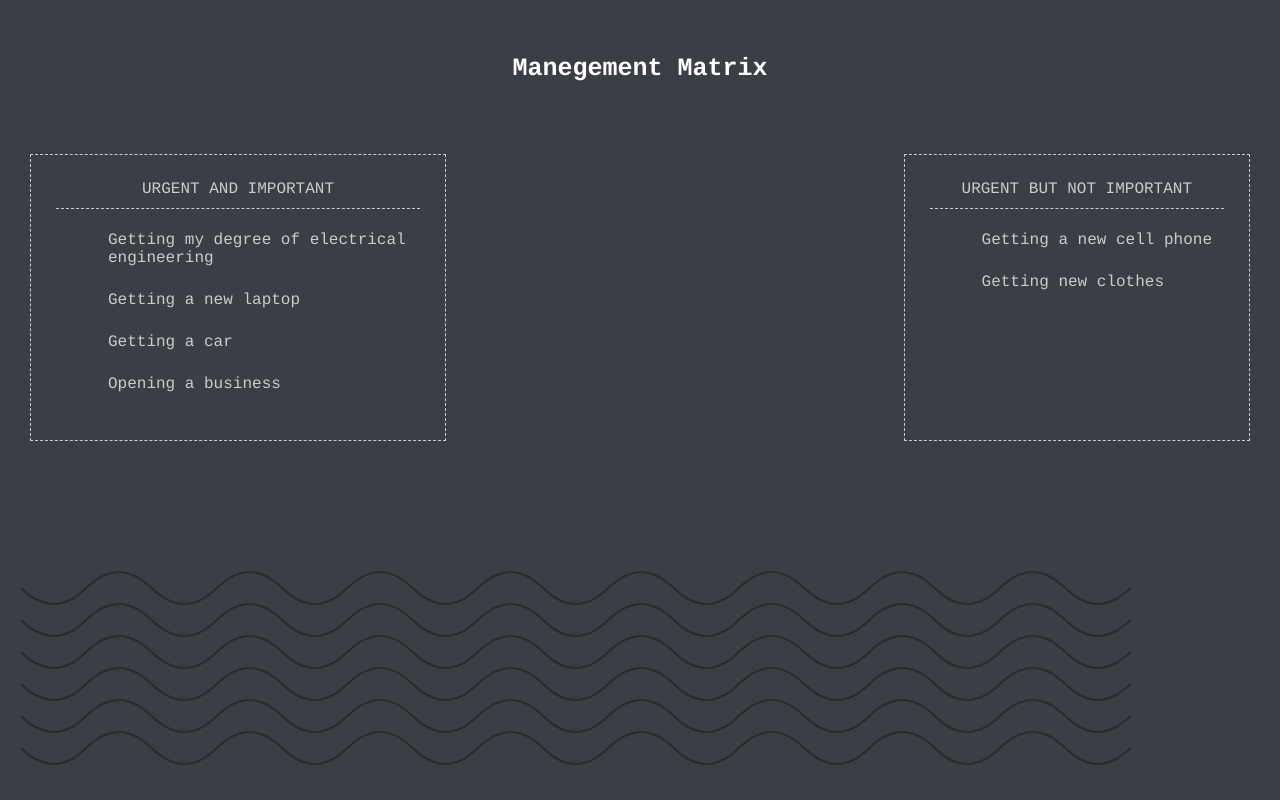
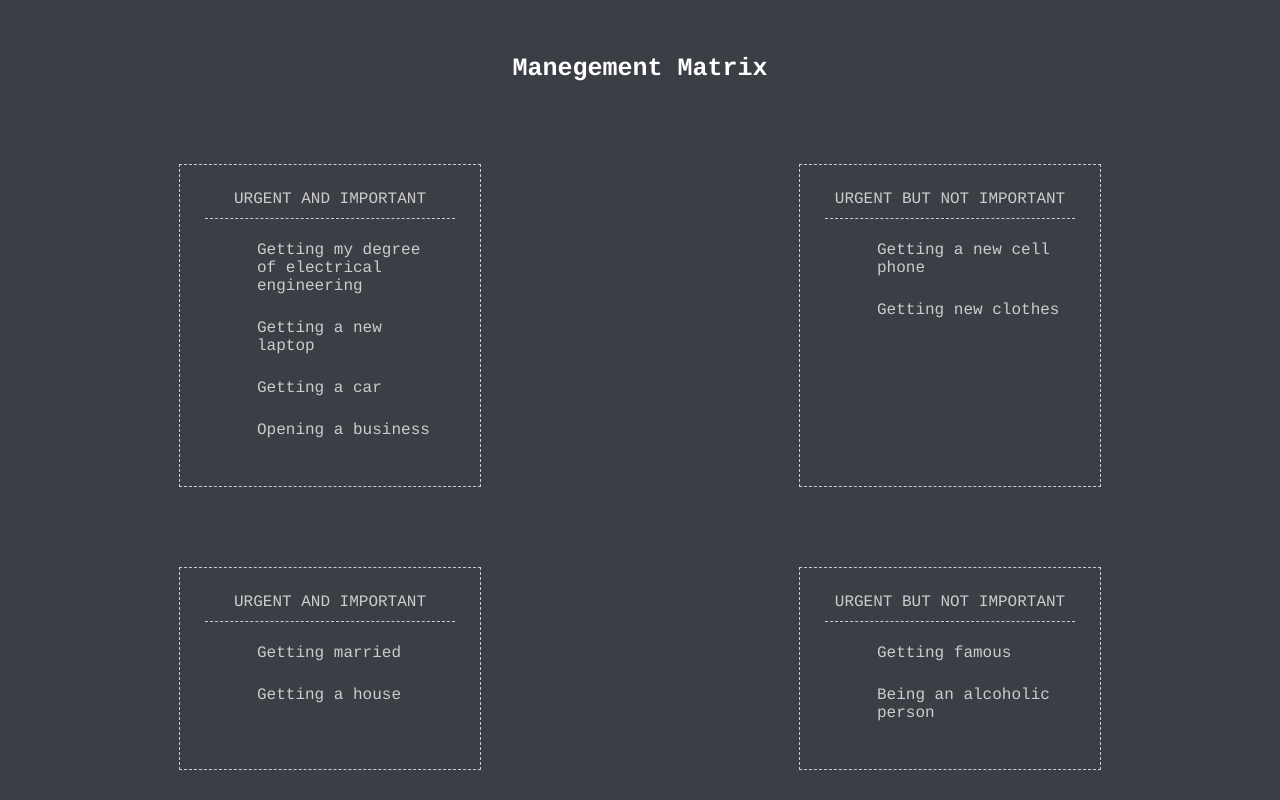
Before and after one commit to Mulelur/rotondwa, a React (Create React App) app: page /what-i-do in a window 1280 px wide. Shown: the part 940-1740 px from the top of the page. Built offline with nearby package versions, Linux system fonts and the light colour scheme.

Commit message:
all fix and res

```diff
--- a/src/components/expertise/index.js
+++ b/src/components/expertise/index.js
@@ -10,7 +10,6 @@ import {
   Row,
   Image,
   Image1,
-  Img,
   Avatar,
   Matrix,
   MatrixBody,
@@ -20,6 +19,7 @@ import {
   MatrixTitleContainer,
   SubjectRow,
   Link,
+  MMRow,
 } from "./styles/expertise";
 
 export default function Expertise({ children, ...restProps }) {
@@ -97,10 +97,6 @@ Expertise.Avatar = function ExpertiseAvatar({ children, ...restProps }) {
   return <Avatar {...restProps}>{children}</Avatar>;
 };
 
-Expertise.Img = function ExpertiseAvatar({ ...restProps }) {
-  return <Img {...restProps} />;
-};
-
 Expertise.SubjectRow = function ExpertiseSubjectRow({
   children,
   ...restProps
@@ -118,3 +114,7 @@ Expertise.MatrixTitleContainer = function ExpertiseMatrixTitleContainer({
 Expertise.Link = function ExpertiseLink({ children, ...restProps }) {
   return <Link {...restProps}>{children}</Link>;
 };
+
+Expertise.MMRow = function ExpertiseMMRow({ children, ...restProps }) {
+  return <MMRow {...restProps}>{children}</MMRow>;
+};
--- a/src/components/expertise/styles/expertise.js
+++ b/src/components/expertise/styles/expertise.js
@@ -135,38 +135,16 @@ export const Image1 = styled.div`
   }
 `;
 
-export const Img = styled.img`
-  position: absolute;
-  top: 0;
-  bottom: 0;
-  left: 0;
-  right: 0;
-  background-repeat: no-repeat;
-  background-position: center;
-  background-size: cover;
-  animation: morph 8s ease-in-out infinite 1s;
-  background-blend-mode: multiply;
-  box-shadow: inset 0 0 0 9px rgb(255 255 255 / 30%);
-
-  @keyframes morph {
-    0% {
-      border-radius: 60% 40% 30% 70%/60% 30% 70% 40%;
-    }
-    50% {
-      border-radius: 30% 60% 70% 40%/50% 60% 30% 60%;
-    }
-    100% {
-      border-radius: 60% 40% 30% 70%/60% 30% 70% 40%;
-    }
-  }
-`;
-
 export const Matrix = styled.div`
-  margin: 3rem;
+  width: 25rem;
+  margin: 2rem;
   border: 1px dashed #ccc;
   padding: 2.5rem;
-  @media (max-width: 576px) {
-    max-width: 41rem;
+  @media (max-width: 745px) {
+    width: 35rem;
+  }
+  @media (max-width: 420px) {
+    width: 22rem;
   }
 `;
 
@@ -196,3 +174,14 @@ export const MatrixTitleContainer = styled.div`
 `;
 
 export const Link = styled.a``;
+
+export const MMRow = styled.div`
+  padding: 2rem;
+  display: flex;
+  transition: all 0.2s;
+  justify-content: space-around;
+  @media (max-width: 745px) {
+    flex-direction: column;
+    align-items: center;
+  }
+`;
--- a/src/components/footer/styles/footer.js
+++ b/src/components/footer/styles/footer.js
@@ -1,11 +1,13 @@
 import styled from "styled-components/macro";
+import { textColor1 } from "../../../color";
 
 export const Container = styled.div`
   width: 100wv;
   margin-top: 8rem;
   padding: 2rem;
   padding-bottom: 0;
-  color: inherit;
+  color: ${({ footer }) => footer && "#ccc"};
+  color: ${({ contact }) => contact && textColor1};
   @media (max-width: 560px) {
     margin-top: 7.2rem;
     padding: 0.7rem;
@@ -43,8 +45,7 @@ export const Heading3 = styled.h3`
 export const Text = styled.p`
   max-width: 28.125rem;
   padding-right: 1rem;
-  // color: #2b2b2b;
-  color: inherit;
+
   font-size: 1.5rem;
   font-weight: 400;
   line-height: 1.8;
@@ -70,6 +71,7 @@ export const ListItem = styled.li`
   font-size: 1.6rem;
   min-width: 12rem;
   padding: 1rem;
+  color: ${({ color }) => color};
 `;
 
 export const Link = styled.a`
--- a/src/container/expertise.js
+++ b/src/container/expertise.js
@@ -4,6 +4,8 @@ import img from "../assets/tondi_1.jpeg";
 import { Heading2 } from "../components/expertise/styles/expertise";
 import { highSchool, vut } from "../components/expertise/data/subjectsData";
 import {
+  NOTURGENTANDALSONOTIMPORTANT,
+  NOTURGENTBUTIMPORTANT,
   URGENTANDIMPORTANT,
   URGENTBUTNOTIMPORTANT,
 } from "../components/expertise/data/manegementMatrixData";
@@ -64,7 +66,7 @@ export default function ExpertiseContainer() {
       <Expertise.MatrixTitleContainer>
         <Expertise.Heading2>Manegement Matrix</Expertise.Heading2>
       </Expertise.MatrixTitleContainer>
-      <Expertise.Row>
+      <Expertise.MMRow>
         <Expertise.Matrix>
           <Expertise.MatrixHeader>URGENT AND IMPORTANT</Expertise.MatrixHeader>
           <Expertise.MatrixBody>
@@ -91,7 +93,35 @@ export default function ExpertiseContainer() {
             </Expertise.MatrixList>
           </Expertise.MatrixBody>
         </Expertise.Matrix>
-      </Expertise.Row>
+      </Expertise.MMRow>
+      <Expertise.MMRow>
+        <Expertise.Matrix>
+          <Expertise.MatrixHeader>URGENT AND IMPORTANT</Expertise.MatrixHeader>
+          <Expertise.MatrixBody>
+            <Expertise.MatrixList>
+              {NOTURGENTBUTIMPORTANT.map((item) => {
+                return (
+                  <Expertise.MatrixListItem>{item}</Expertise.MatrixListItem>
+                );
+              })}
+            </Expertise.MatrixList>
+          </Expertise.MatrixBody>
+        </Expertise.Matrix>
+        <Expertise.Matrix>
+          <Expertise.MatrixHeader>
+            URGENT BUT NOT IMPORTANT
+          </Expertise.MatrixHeader>
+          <Expertise.MatrixBody>
+            <Expertise.MatrixList>
+              {NOTURGENTANDALSONOTIMPORTANT.map((item) => {
+                return (
+                  <Expertise.MatrixListItem>{item}</Expertise.MatrixListItem>
+                );
+              })}
+            </Expertise.MatrixList>
+          </Expertise.MatrixBody>
+        </Expertise.Matrix>
+      </Expertise.MMRow>
     </Expertise>
   );
 }
--- a/src/pages/expertise.js
+++ b/src/pages/expertise.js
@@ -10,7 +10,7 @@ export default function ExpertisePage() {
       <Background.Expertise>
         <NavBarContainer />
         <ExpertiseContainer />
-        <FooterContainer />
+        <FooterContainer footer />
       </Background.Expertise>
     </Background>
   );
```
